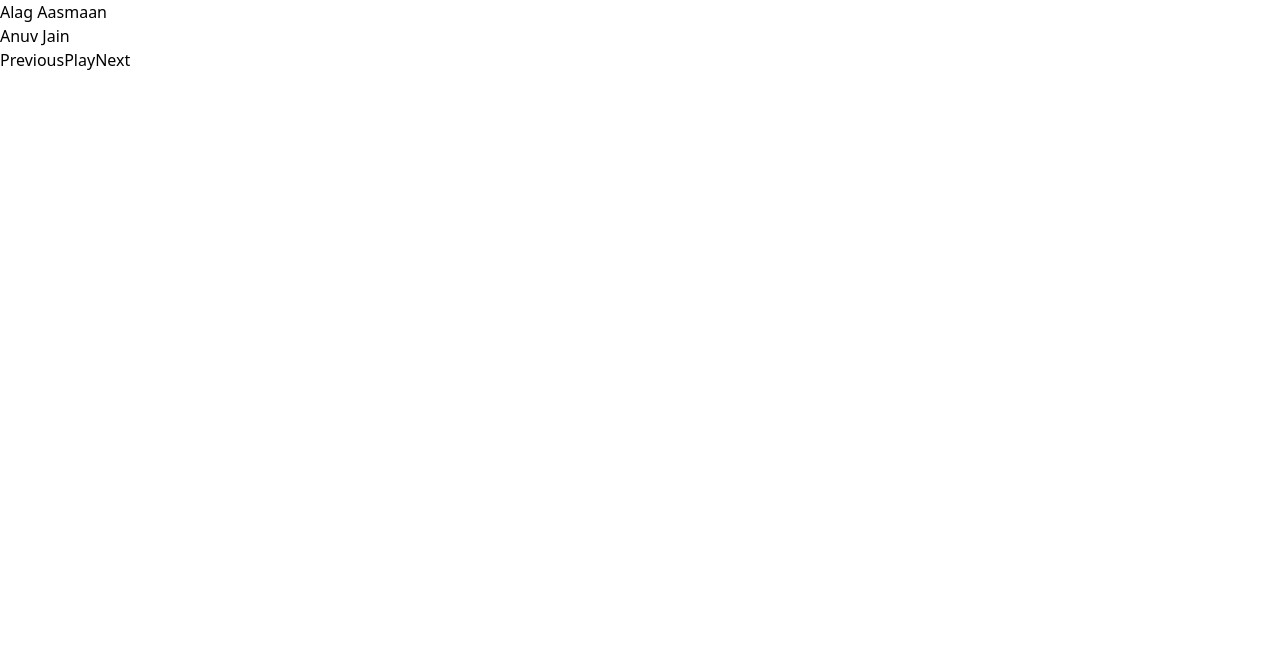
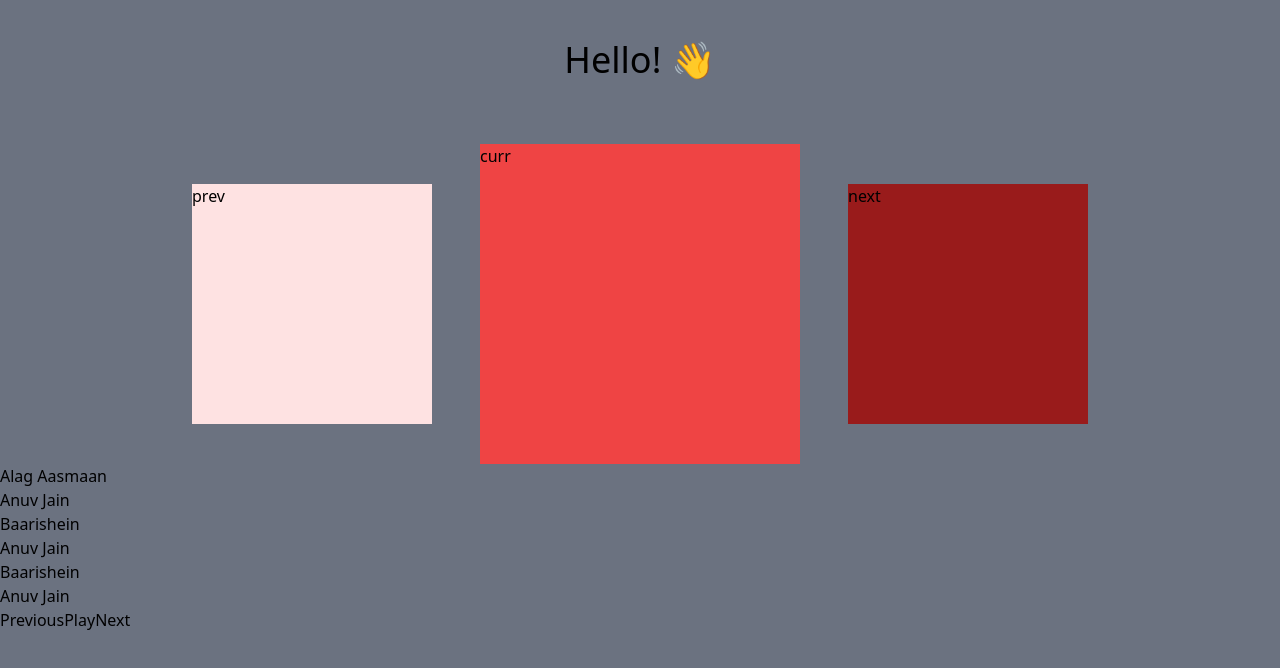
Before and after one commit to Siddharth-Dagar-25/Geet-Music-Player, a React (Create React App) app: page /track in a window 1280 px wide. Shown: the top 668 px of the page. Built offline with nearby package versions, Linux system fonts and the light colour scheme.

Commit message:
update track.js UI

```diff
--- a/src/components/Track.js
+++ b/src/components/Track.js
@@ -26,9 +26,30 @@ const Track = () => {
   };
 
   return (
-    <div>
+    <div className='bg-gray-500 h-screen'>
+      <h1 className='flex justify-center text-4xl pt-10'>Hello! 👋</h1>
+
+      <div className='flex pt-16 items-center justify-evenly px-36'>
+        <div className='bg-red-100 h-60 w-60'>
+            prev
+        </div>
+        <div className='bg-red-500 h-80 w-80 gap-5'>
+            curr
+        </div>
+        <div className='bg-red-800 h-60 w-60'>
+            next
+        </div>
+      </div>
+
       <h2>{songsData[currentSongIndex].song_name}</h2>
       <p>{songsData[currentSongIndex].artist_name}</p>
+
+      <h2>{songsData[Math.abs(currentSongIndex - 1) % songsData.length].song_name}</h2>
+      <p>{songsData[Math.abs(currentSongIndex - 1 - songsData.length) % songsData.length].artist_name}</p>
+
+      <h2>{songsData[(currentSongIndex + 1) % songsData.length].song_name}</h2>
+      <p>{songsData[(currentSongIndex + 1) % songsData.length].artist_name}</p>
+
       <audio
         src={songsData[currentSongIndex].song_url}
         autoPlay={isPlaying}
```
